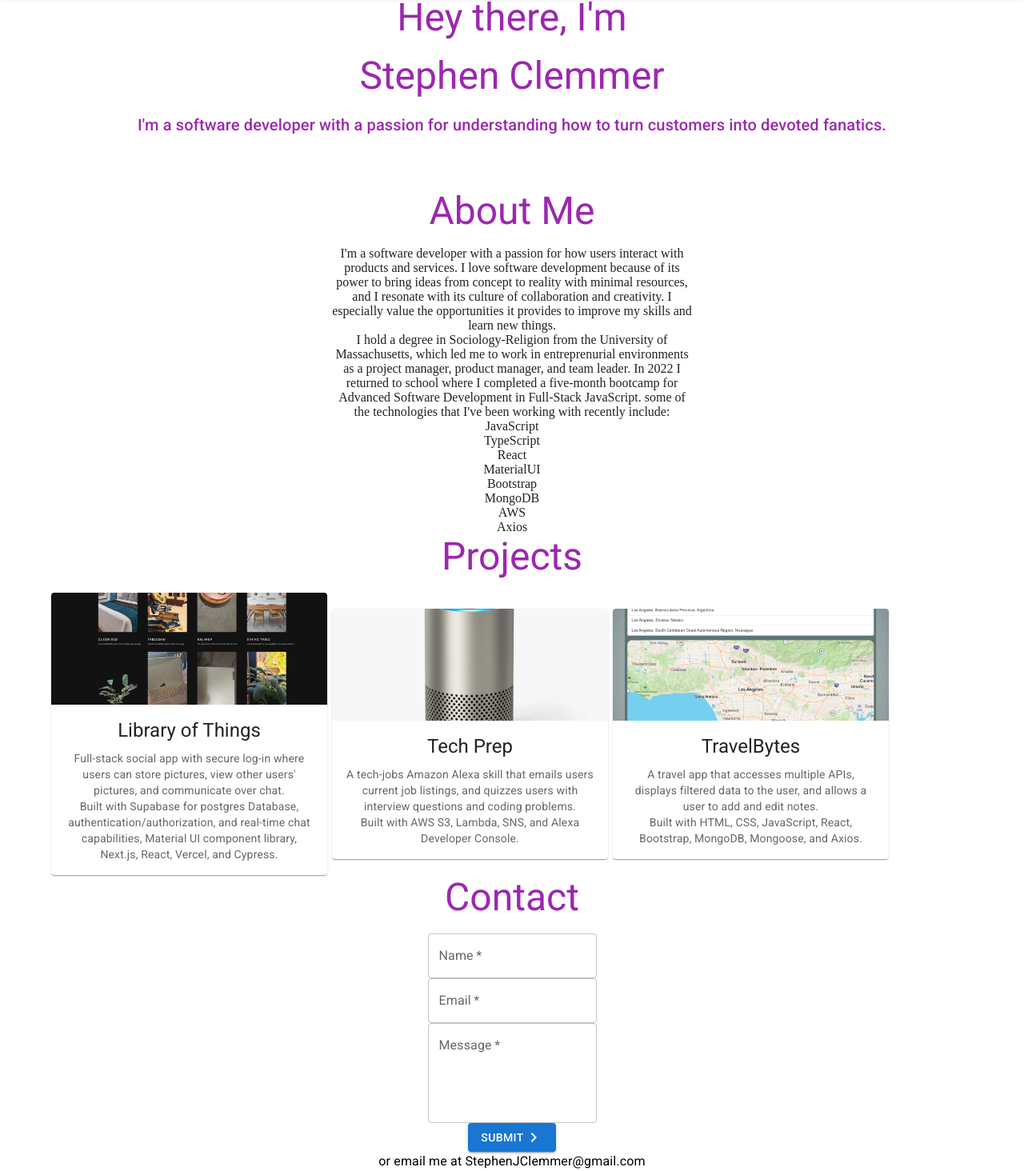
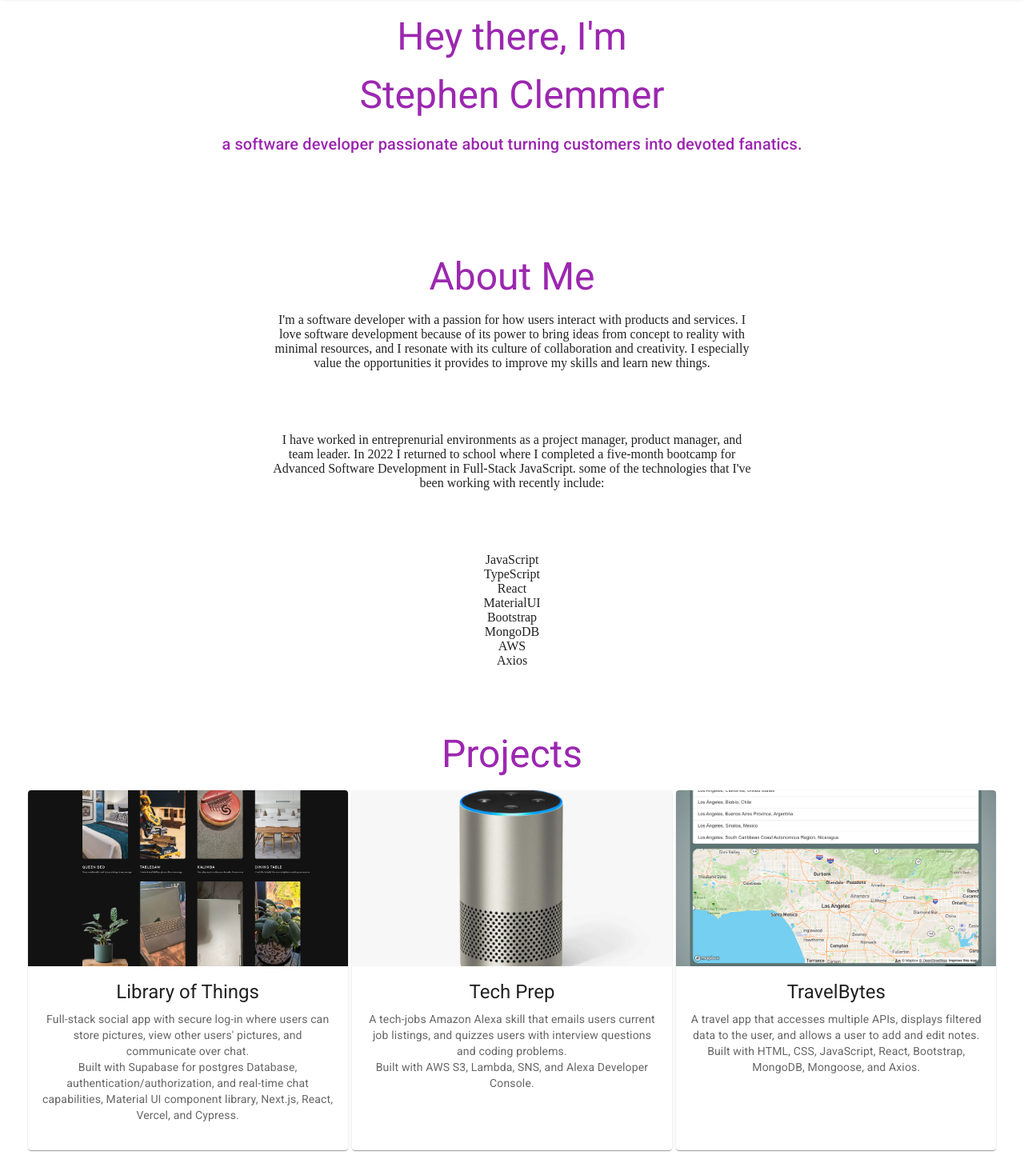
Before and after one commit to stephenclemmer/portfolio-site, a React (Create React App) app: page / in a window 1280 px wide. Shown: the part 70-1534 px from the top of the page at 80% size. Built offline with nearby package versions, Linux system fonts and the light colour scheme.

Commit message:
adjusted spacing between elements

```diff
--- a/src/App.js
+++ b/src/App.js
@@ -13,13 +13,11 @@ function App() {
     <div className="App">
       <div className="content">
         <ButtonAppBar />
-        <div>
-          <Welcome />
-          <About />
-          <Projects />
-          <Contact />
-          <Footer />
-        </div>
+        <Welcome />
+        <About />
+        <Projects />
+        <Contact />
+        <Footer />
       </div>
     </div>
   );
--- a/src/about.js
+++ b/src/about.js
@@ -8,8 +8,8 @@ export default function About() {
     <>
       <Container
         id="about"
-        maxWidth="sm"
-        sx={{marginTop: "64px"}}
+        maxWidth="100%"
+        sx={{ paddingTop: "80px" }}
       >
         <Typography
           variant='h3'
@@ -19,17 +19,29 @@ export default function About() {
         >
           About Me
         </Typography>
-        <Container>
+        <Container
+          sx={{
+            width: "700px"
+          }}
+        >
           <Paper
             sx={{
               alignItems: 'left'
             }}
             elevation={0}>
-            <Container>
+            <Container
+              sx={{
+                height: "150px"
+              }}
+            >
               I'm a software developer with a passion for how users interact with products and services. I love software development because of its power to bring ideas from concept to reality with minimal resources, and I resonate with its culture of collaboration and creativity. I especially value the opportunities it provides to improve my skills and learn new things.
             </Container>
-            <Container>
-              I hold a degree in Sociology-Religion from the University of Massachusetts, which led me to work in entreprenurial environments as a project manager, product manager, and team leader. In 2022 I returned to school where I completed a five-month bootcamp for Advanced Software Development in Full-Stack JavaScript. some of the technologies that I've been working with recently include:
+            <Container
+              sx={{
+                height: "150px"
+              }}
+            >
+              I have worked in entreprenurial environments as a project manager, product manager, and team leader. In 2022 I returned to school where I completed a five-month bootcamp for Advanced Software Development in Full-Stack JavaScript. some of the technologies that I've been working with recently include:
             </Container>
 
             <Container>
--- a/src/contact.js
+++ b/src/contact.js
@@ -45,6 +45,11 @@ export default function Welcome() {
 
     <Container
       id="contact"
+      sx={{
+        paddingTop: "80px",
+        // height: '300px',
+        // paddingBottom: "80px"
+      }}
     >
       <Typography
         variant='h3'
--- a/src/footer.js
+++ b/src/footer.js
@@ -4,11 +4,11 @@ import Container from '@mui/material/Container';
 export default function Footer() {
   return (
     <>
-      <Container >
-
-
-
-
+      <Container
+        sx={{
+          marginTop: '64px',
+        }}
+      >
           <Paper sx={{ bottom: 0, left: 0, right: 0 }} elevation={0}> &copy; 2023</Paper>
 
       </Container>
--- a/src/projects.js
+++ b/src/projects.js
@@ -10,25 +10,35 @@ export default function Projects() {
   return (
     <Container
       id="projects"
+      maxWidth="100%"
+      sx={{
+        paddingTop: "80px"
+      }}
     >
       <Typography
         variant='h3'
         color='secondary'
-        align='center'
         gutterBottom
       >
         Projects
       </Typography>
+
       <Grid container
-        alignItems="center"
-        spacing="6">
-
-        <Grid item>
-          <Card sx={{ maxWidth: 345 }}>
-            <CardActionArea>
+      >
+        <Grid item
+          margin="auto"
+        >
+          <Card
+          sx={{
+            maxWidth: "400px",
+            height: "450px",
+          }}
+          >
+            <CardActionArea
+            >
               <CardMedia
                 component="img"
-                height="140"
+                height="220"
                 image={require('./assets/Library-of-things.png')}
                 alt="Library of Things"
               />
@@ -36,26 +46,44 @@ export default function Projects() {
                 <Typography gutterBottom variant="h5" component="div">
                   Library of Things
                 </Typography>
-                <Typography variant="body2" color="text.secondary">
+                <div
+                sx={{
+                  display: "flex", alignItems: "baseline"
+                }}
+                >
+
+                <div>
+                  <Typography
+                variant="body2" color="text.secondary">
                   Full-stack social app with secure log-in where users can store pictures, view other users' pictures, and communicate over chat.
+
+</Typography>
+                    </div>
+                    <div>
 
                   <Typography variant="body2" color="text.secondary">
                     Built with Supabase for postgres Database, authentication/authorization, and real-time chat capabilities, Material UI component library, Next.js, React, Vercel, and Cypress.
                   </Typography>
+                    </div>
 
-                </Typography>
+                    </div>
               </CardContent>
             </CardActionArea>
           </Card>
         </Grid>
 
-        <Grid item>
+        <Grid item
+        margin="auto"
+        >
 
-          <Card sx={{ maxWidth: 345 }}>
+          <Card sx={{
+            maxWidth: "400px",
+            height: "450px"
+            }}>
             <CardActionArea>
               <CardMedia
                 component="img"
-                height="140"
+                height="220"
                 image={require('./assets/Alexa.png')}
                 alt="Amazon Alexa"
               />
@@ -76,13 +104,20 @@ export default function Projects() {
           </Card>
         </Grid>
 
-        <Grid item>
+        <Grid item
+        margin="auto"
+        >
 
-          <Card sx={{ maxWidth: 345 }}>
+          <Card
+          sx={{
+            maxWidth: "400px",
+            height: "450px"
+          }}
+          >
             <CardActionArea>
               <CardMedia
                 component="img"
-                height="140"
+                height="220"
                 image={require('./assets/TravelBytes.png')}
                 alt="TravelBytes"
               />
@@ -90,7 +125,8 @@ export default function Projects() {
                 <Typography gutterBottom variant="h5" component="div">
                   TravelBytes
                 </Typography>
-                <Typography variant="body2" color="text.secondary">
+                <Typography variant="body2" color="text.secondary"
+                >
                   A travel app that accesses multiple APIs, displays filtered data to the user, and allows a user to add and edit notes.
 
                   <Typography variant="body2" color="text.secondary">
--- a/src/welcome.js
+++ b/src/welcome.js
@@ -5,7 +5,11 @@ export default function Welcome() {
   return (
     <Container
       id="home"
-      sx={{marginTop: "64px"}}
+      sx={{
+        paddingTop: "80px",
+        width: "100%",
+        height: "300px"
+      }}
     >
       <Typography
         variant='h3'
@@ -30,7 +34,7 @@ export default function Welcome() {
         align='center'
         gutterBottom
       >
-      I'm a software developer with a passion for understanding how to turn customers into devoted fanatics.
+      a software developer passionate about turning customers into devoted fanatics.
       </Typography>
     </Container>
   );
```
